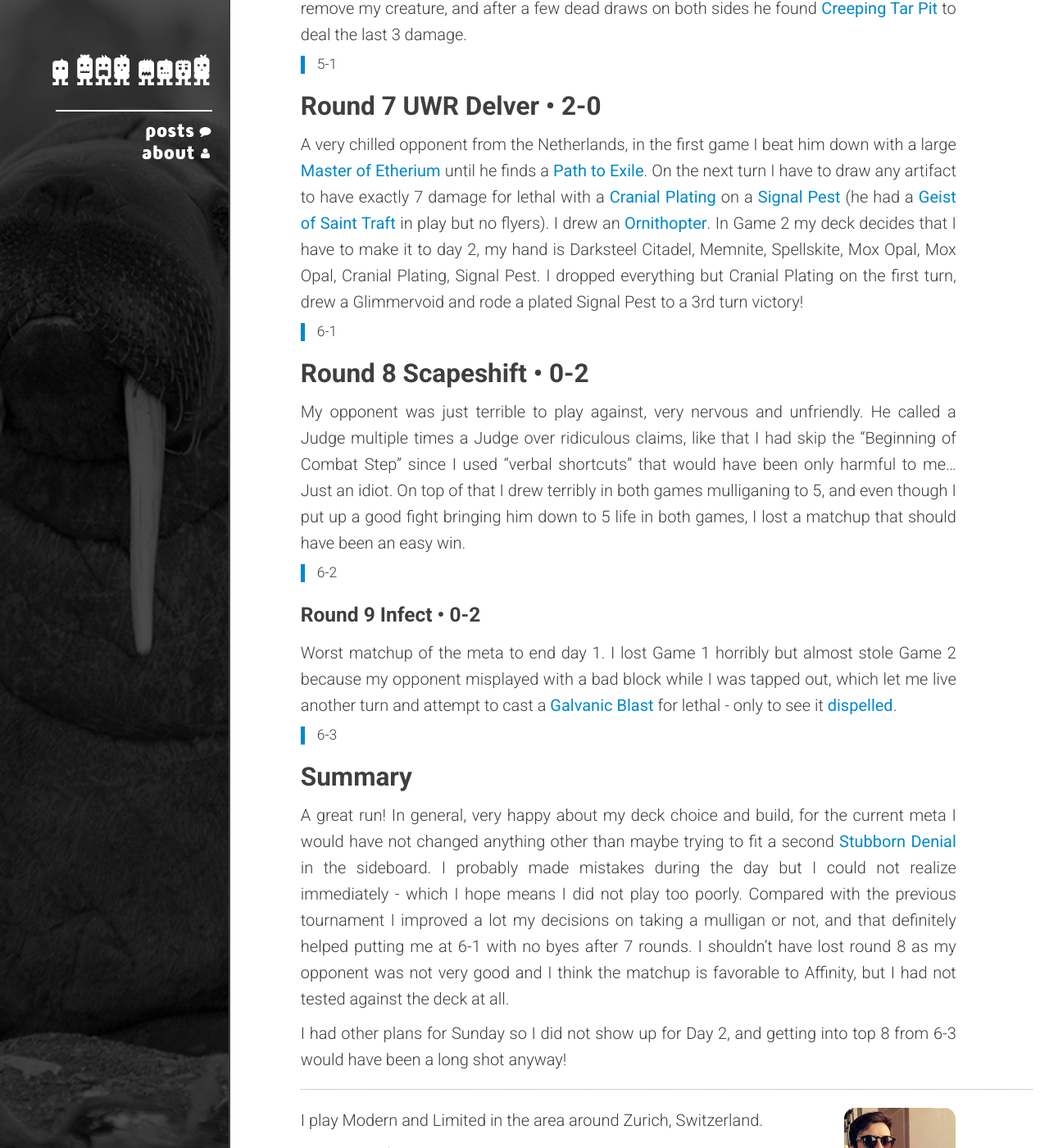
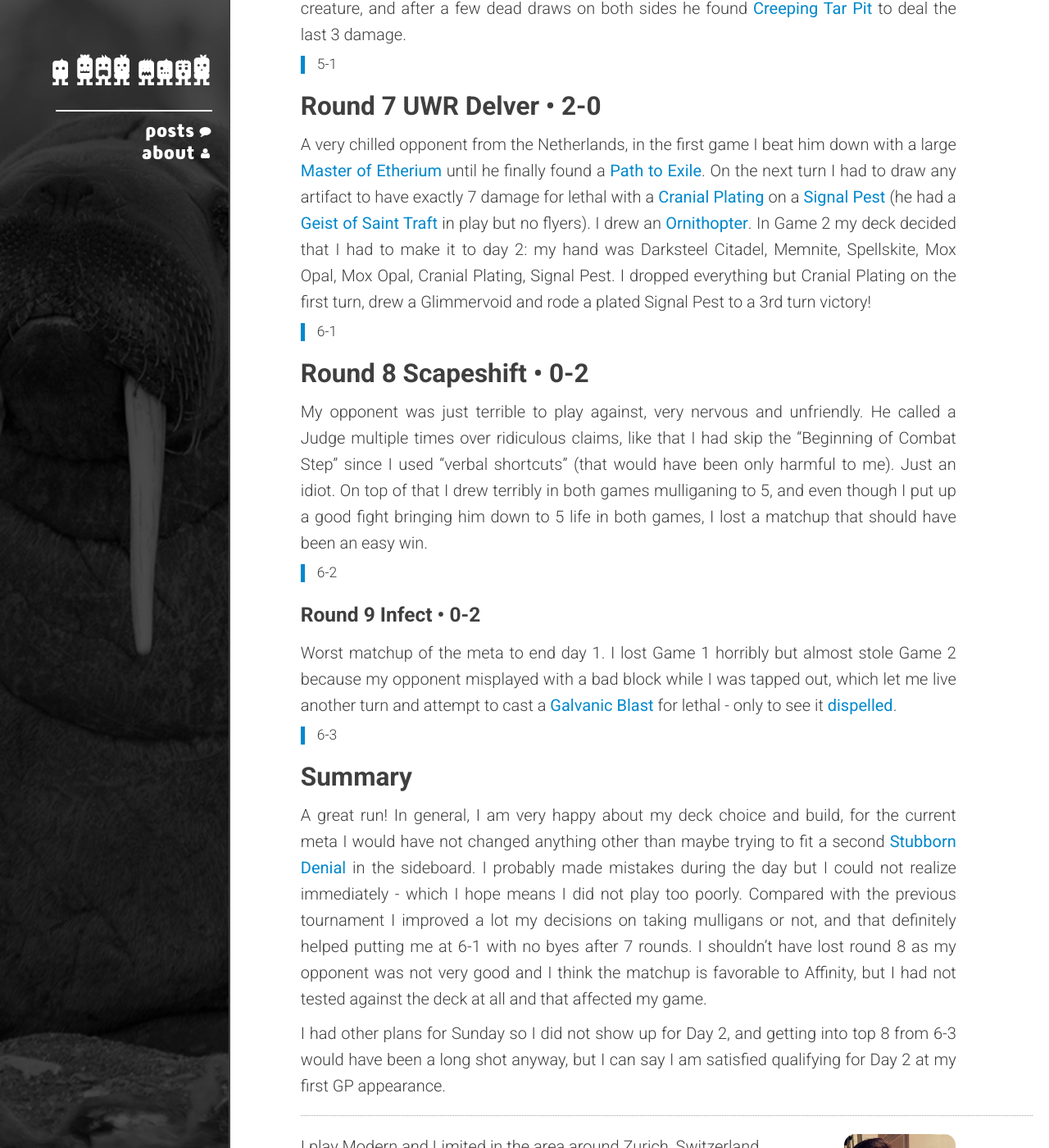
Before and after one commit to rikiji/zmbs.net, a Jekyll site: the page built from _posts/2016-03-05-modern-gp-bologna.markdown, in a window 1280 px wide and 1400 px high, scrolled down 2746 px. Shown: the whole window at 82% size. Built offline with Jekyll 4.4.1, drawn with Linux system fonts in a browser that asks for light colours; comment, search, counter and statistics services are not loaded; some of the changed text lies outside the part shown.

Commit message:
Update 2016-03-05-modern-gp-bologna.markdown

```diff
--- a/_posts/2016-03-05-modern-gp-bologna.markdown
+++ b/_posts/2016-03-05-modern-gp-bologna.markdown
@@ -46,32 +46,32 @@
 
 ## Round 4 Grishoalbrand &bull; 2-1
 
-I had a very good hand, my opponent was at 8 life at the beginning of his 3rd turn and scooped without even playing a spell. I put him on grixis control based on the lands he played, so I sideboarded for that. In game 2 I was attacked by a hasted [Emrakul](card:Emrakul, the Aeons Torn) on turn 3, which left me without permanents… the more you know. He scooped to hide his deck, not because he had no playable cards. For game 3 I sided correctly for a combo matchup, he drew probably every removal of his deck and also resolved a [Shatterstorm](card:Shatterstorm) because I used my [Thoughtseize](cards:Thoughtseize) to remove [Goryo's Vengeance](card:Goryo's Vengeance). That did not stop my two [Inkmoth Nexuses](card:Inkmoth Nexus) to slowly take him down through infect damage.
+I had a very good hand, my opponent was at 8 life at the beginning of his 3rd turn and scooped without even playing a spell. I put him on grixis control based on the lands he played, so I sideboarded for that. In game 2 I was attacked by a hasted [Emrakul](card:Emrakul, the Aeons Torn) on turn 3, which left me without permanents... the more you know. Turns out he scooped to hide his deck, not because of no playable cards. For game 3 I sided correctly for a combo matchup, he drew probably every removal of his deck and also resolved a [Shatterstorm](card:Shatterstorm) because I used my [Thoughtseize](cards:Thoughtseize) to remove [Goryo's Vengeance](card:Goryo's Vengeance). That did not stop my two [Inkmoth Nexuses](card:Inkmoth Nexus) to slowly take him down through infect damage.
 
 > 4-0
 
 ## Round 5 Scapeshift &bull; 2-0
 
-Round 5 showed my lack of experience in the Modern format because for the first 3 turns I seriously believed my opponent was playing a homebrewed 5 color deck. After a while something clicks and I realize it’s Scapeshift, so I prioritized slamming a [Cranial Plating](card:Cranial Plating) on a [Vault Skirge](card:Vault Skirge) to get out of damage range for the 7-land combo, and it worked.
-In Game 2 I saw the [Stubborn Denial](card:Stubborn Denial) I sided in and held onto it for a few turns without countering his removal spells, since I still had something on the battlefield to beat him. I gloriously counterer the [green Shatterstorm](card:Creeping Corrosion) with it for which he tapped out, with enough damage on the board to win on the next turn.
+Round 5 showed my lack of experience in the Modern format because for the first 3 turns I seriously believed my opponent was playing a homebrewed 5 color deck. After a while something clicked and I realized it’s Scapeshift, so I prioritized slamming a [Cranial Plating](card:Cranial Plating) on a [Vault Skirge](card:Vault Skirge) to get out of damage range for the 7-land combo, and it worked.
+In Game 2 I saw the [Stubborn Denial](card:Stubborn Denial) I sided in and held onto it for a few turns without countering his removal spells, since I still had something on the battlefield to beat him. I gloriously countered the [green Shatterstorm](card:Creeping Corrosion) with it for which he tapped out, and I had enough damage on the board to win on the next turn.
 
 > 5-0
 
 ## Round 6 Grishoalbrand &bull; 1-2
 
-First win-and-in for day 2. In Game 1 he went down to 2 before reanimating [Emrakul](card:Emrakul, the Aeons Torn) with and leaving me to 3 life and no permanents in play. He bolted me for the last 3 damage. In game 2 I disrupted his hand with a perfectly timed [Thoughtseize](card:Thoughtseize) the turn before he could go off, after which I cruised to victory. In game 3 I brought him down to 7 before facing Emrakul (again), which left me with a plated [Signal Pest](card;Signal Pest) in play and no other permanents, but with some hope. He did not have anything to kill me immediately but manages to remove my creature, and after a few dead draws on both sides he found [Creeping Tar Pit](card:Creeping Tar Pit) to deal the last 3 damage.
+First win-and-in for day 2. In Game 1 he went down to 2 before reanimating [Emrakul](card:Emrakul, the Aeons Torn) and leaving me to 3 life and no permanents in play. He bolted me for the last 3 damage. In Game 2 I disrupted his hand with a perfectly timed [Thoughtseize](card:Thoughtseize) the turn before he could go off, after which I cruised to victory. In game 3 I brought him down to 7 before facing Emrakul (again), which left me with a plated [Signal Pest](card:Signal Pest) in play and no other permanents, but with some hope. He did not have anything to kill me immediately but managed to remove my creature, and after a few dead draws on both sides he found [Creeping Tar Pit](card:Creeping Tar Pit) to deal the last 3 damage.
 
 > 5-1
 
 ## Round 7 UWR Delver &bull; 2-0
 
-A very chilled opponent from the Netherlands, in the first game I beat him down with a large [Master of Etherium](card:Master of Etherium) until he finds a [Path to Exile](card:Path to Exile). On the next turn I have to draw any artifact to have exactly 7 damage for lethal with a [Cranial Plating](card:Cranial Plating) on a [Signal Pest](card:Signal Pest) (he had a [Geist of Saint Traft](card:Geist of Saint Traft) in play but no flyers). I drew an [Ornithopter](card:Ornithopter). In Game 2 my deck decides that I have to make it to day 2, my hand is Darksteel Citadel, Memnite, Spellskite, Mox Opal, Mox Opal, Cranial Plating, Signal Pest. I dropped everything but Cranial Plating on the first turn, drew a Glimmervoid and rode a plated Signal Pest to a 3rd turn victory!
+A very chilled opponent from the Netherlands, in the first game I beat him down with a large [Master of Etherium](card:Master of Etherium) until he finally found a [Path to Exile](card:Path to Exile). On the next turn I had to draw any artifact to have exactly 7 damage for lethal with a [Cranial Plating](card:Cranial Plating) on a [Signal Pest](card:Signal Pest) (he had a [Geist of Saint Traft](card:Geist of Saint Traft) in play but no flyers). I drew an [Ornithopter](card:Ornithopter). In Game 2 my deck decided that I had to make it to day 2: my hand was Darksteel Citadel, Memnite, Spellskite, Mox Opal, Mox Opal, Cranial Plating, Signal Pest. I dropped everything but Cranial Plating on the first turn, drew a Glimmervoid and rode a plated Signal Pest to a 3rd turn victory!
 
 > 6-1
 
 ## Round 8 Scapeshift &bull; 0-2
 
-My opponent was just terrible to play against, very nervous and unfriendly. He called a Judge multiple times a Judge over ridiculous claims, like that I had skip the “Beginning of Combat Step” since I used “verbal shortcuts” that would have been only harmful to me… Just an idiot. On top of that I drew terribly in both games mulliganing to 5, and even though I put up a good fight bringing him down to 5 life in both games, I lost a matchup that should have been an easy win.
+My opponent was just terrible to play against, very nervous and unfriendly. He called a Judge multiple times over ridiculous claims, like that I had skip the “Beginning of Combat Step” since I used “verbal shortcuts” (that would have been only harmful to me). Just an idiot. On top of that I drew terribly in both games mulliganing to 5, and even though I put up a good fight bringing him down to 5 life in both games, I lost a matchup that should have been an easy win.
 
 > 6-2
 
@@ -83,6 +83,6 @@
 
 ## Summary
 
-A great run! In general, very happy about my deck choice and build, for the current meta I would have not changed anything other than maybe trying to fit a second [Stubborn Denial](card:Stubborn Denial) in the sideboard. I probably made mistakes during the day but I could not realize immediately - which I hope means I did not play too poorly. Compared with the previous tournament I improved a lot my decisions on taking a mulligan or not, and that definitely helped putting me at 6-1 with no byes after 7 rounds. I shouldn’t have lost round 8 as my opponent was not very good and I think the matchup is favorable to Affinity, but I had not tested against the deck at all.
+A great run! In general, I am very happy about my deck choice and build, for the current meta I would have not changed anything other than maybe trying to fit a second [Stubborn Denial](card:Stubborn Denial) in the sideboard. I probably made mistakes during the day but I could not realize immediately - which I hope means I did not play too poorly. Compared with the previous tournament I improved a lot my decisions on taking mulligans or not, and that definitely helped putting me at 6-1 with no byes after 7 rounds. I shouldn’t have lost round 8 as my opponent was not very good and I think the matchup is favorable to Affinity, but I had not tested against the deck at all and that affected my game.
 
-I had other plans for Sunday so I did not show up for Day 2, and getting into top 8 from 6-3 would have been a long shot anyway!
+I had other plans for Sunday so I did not show up for Day 2, and getting into top 8 from 6-3 would have been a long shot anyway, but I can say I am satisfied qualifying for Day 2 at my first GP appearance.
```
Also changed, not shown: other parts of _posts/2016-03-05-modern-gp-bologna.markdown (+2 -2 lines).
